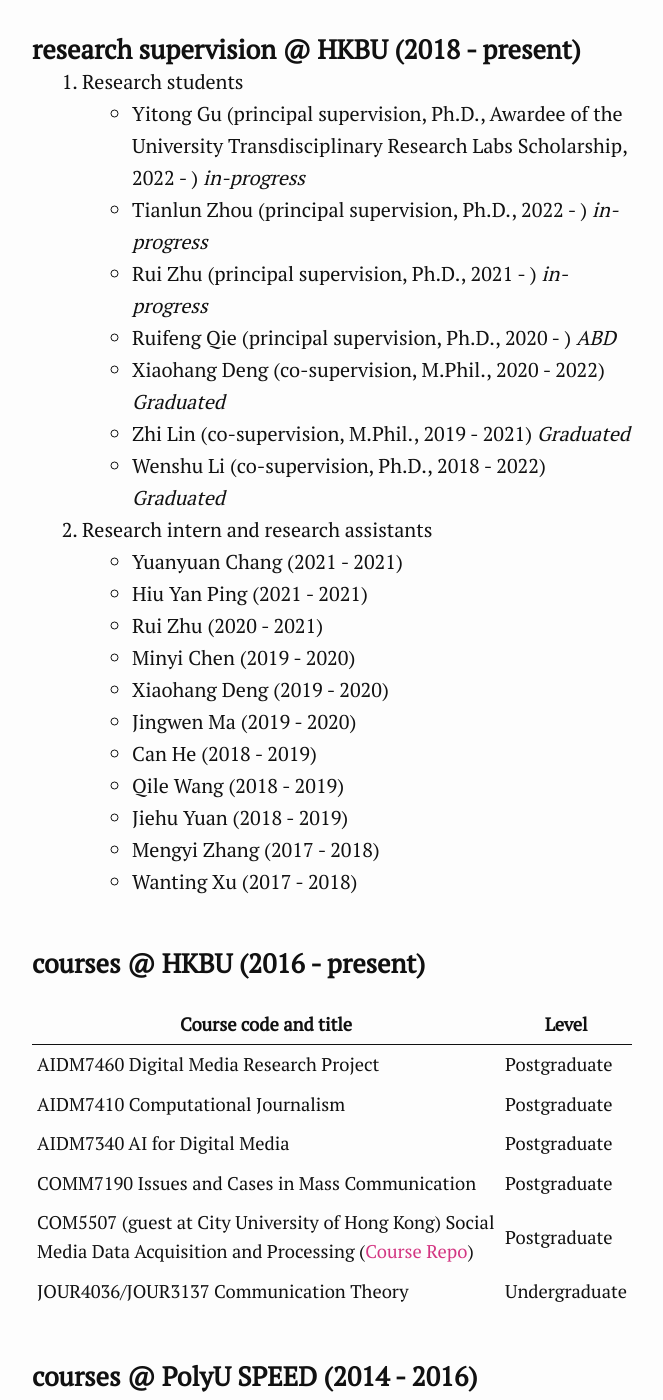
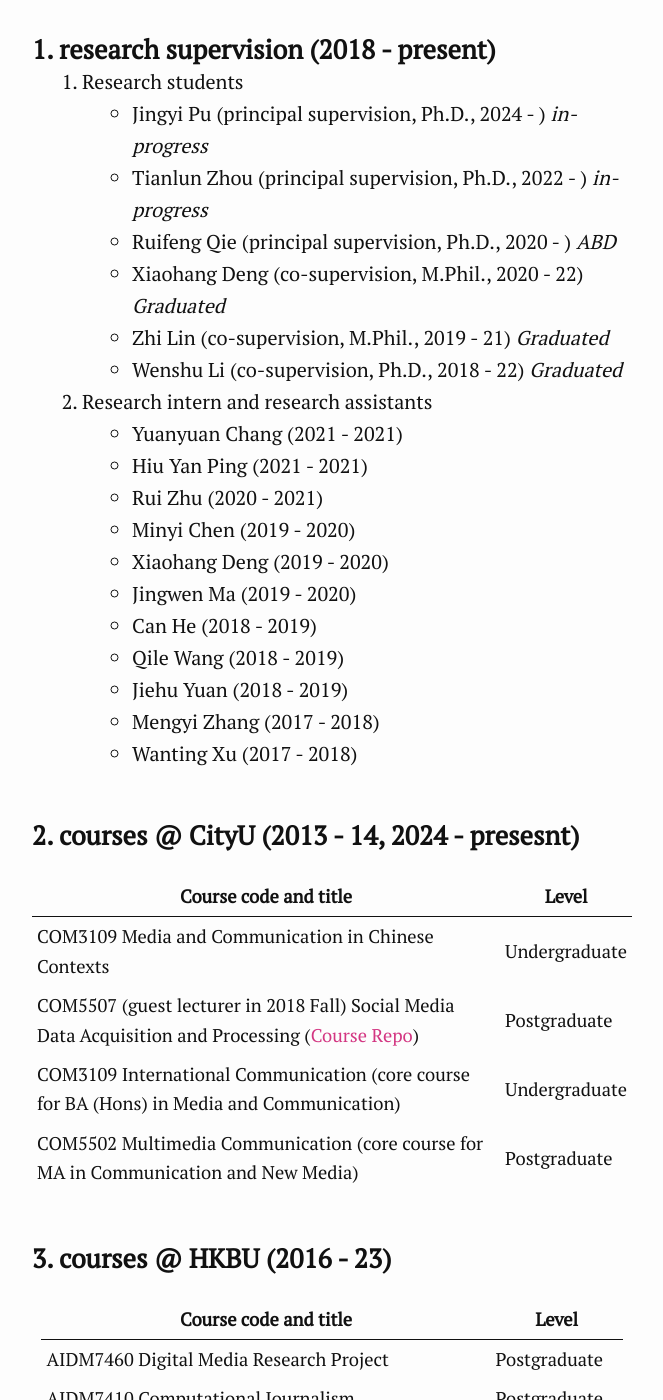
Before and after one commit to xzzhang2/xzzhang2.github.io, a Jekyll site: the page built from pages/teaching.md, in a window 1280 px wide and 1400 px high, scrolled down 758 px. Shown: the whole window, without its empty margins (308-971 px from the left). Built offline with Jekyll 4.4.1, drawn with Linux system fonts in a browser that asks for light colours; some of the changed text lies outside the part shown.

Commit message:
updating information

```diff
--- a/_config.yml
+++ b/_config.yml
@@ -15,7 +15,7 @@ email: xzzhang2@gmail.com
 curriculum:
   name: Curriculum Vitae
   url: assets/ZHANG_Xinzhi_CV_Feb2024.pdf
-shortbio: Dr. Xinzhi Zhang is a researcher on digital politics, digital journalism, AI policy and regulation, and computational social science.
+shortbio: Dr. Xinzhi Zhang is a researcher on digital journalism, political communication, AI policy and regulation, and computational social science.
 twitter_username: xin_zhi_zhang
 github_username: xzzhang2
 linkedin_username: xinzhi-zhang-0621a77b
--- a/pages/teaching.md
+++ b/pages/teaching.md
@@ -11,23 +11,22 @@ I am looking for PhD/Mphil students and research interns working for interdiscip
 ---
 
 <ul class="nav">
-    <li><a href="#hkbu_rds">research supervision @ HKBU (2018 - present)</a></li>
-    <li><a href="#hkbu_course">courses @ HKBU (2016 - present)</a></li>
-    <li><a href="#polyu_course">courses @ PolyU (2014 - 2016)</a></li>
-    <li><a href="#cityu_courese">courses @ CityU (2013 - 2014) </a></li>
+    <li><a href="#hkbu_rds">1. research supervision (2018 - present)</a></li>
+    <li><a href="#cityu_courese">2. courses @ CityU (2013, 2018, 2024 - present) </a></li>
+    <li><a href="#hkbu_course">3. courses @ HKBU (2016 - 23)</a></li>
+    <li><a href="#polyu_course">4. courses @ PolyU (2014 - 16)</a></li>
 </ul>
 
 
-### <a name="hkbu_rds"></a>research supervision @ HKBU (2018 - present)
+### <a name="hkbu_rds"></a>1. research supervision (2018 - present)
 
 1. Research students
- - Yitong Gu (principal supervision, Ph.D., Awardee of the University Transdisciplinary Research Labs Scholarship, 2022 - ) *in-progress*
+ - Jingyi Pu (principal supervision, Ph.D., 2024 - ) *in-progress*
  - Tianlun Zhou (principal supervision, Ph.D., 2022 - ) *in-progress*
- - Rui Zhu (principal supervision, Ph.D., 2021 - ) *in-progress*
  - Ruifeng Qie (principal supervision, Ph.D., 2020 - ) *ABD*
- - Xiaohang Deng (co-supervision, M.Phil., 2020 - 2022) *Graduated*
- - Zhi Lin (co-supervision, M.Phil., 2019 - 2021) *Graduated*
- - Wenshu Li (co-supervision, Ph.D., 2018 - 2022) *Graduated*
+ - Xiaohang Deng (co-supervision, M.Phil., 2020 - 22) *Graduated*
+ - Zhi Lin (co-supervision, M.Phil., 2019 - 21) *Graduated*
+ - Wenshu Li (co-supervision, Ph.D., 2018 - 22) *Graduated*
 
 2. Research intern and research assistants
  - Yuanyuan Chang (2021 - 2021)
@@ -43,7 +42,17 @@ I am looking for PhD/Mphil students and research interns working for interdiscip
  - Wanting Xu (2017 - 2018)
 
 
-### <a name="hkbu_course"></a>courses @ HKBU (2016 - present)
+### <a name="cityu_courese"></a>2. courses @ CityU (2013 - 14, 2024 - presesnt)
+
+|Course code and title | Level |
+|--- | --- |
+| COM3109 Media and Communication in Chinese Contexts | Undergraduate |
+| COM5507 (guest lecturer in 2018 Fall) Social Media Data Acquisition and Processing ([Course Repo](https://github.com/xzzhang2/201819A_cityu_com5507)) | Postgraduate |
+| COM3109 International Communication (core course for BA (Hons) in Media and Communication) | Undergraduate |
+| COM5502 Multimedia Communication (core course for MA in Communication and New Media) | Postgraduate |
+
+
+### <a name="hkbu_course"></a>3. courses @ HKBU (2016 - 23)
 
 |Course code and title | Level |
 | --- | --- |
@@ -51,26 +60,23 @@ I am looking for PhD/Mphil students and research interns working for interdiscip
 | AIDM7410 Computational Journalism | Postgraduate |
 | AIDM7340 AI for Digital Media | Postgraduate  |
 | COMM7190 Issues and Cases in Mass Communication | Postgraduate |
-| COM5507 (guest at City University of Hong Kong) Social Media Data Acquisition and Processing ([Course Repo](https://github.com/xzzhang2/201819A_cityu_com5507)) | Postgraduate |
 | JOUR4036/JOUR3137 Communication Theory | Undergraduate |
 
 
-### <a name="polyu_course"></a>courses @ PolyU SPEED (2014 - 2016)
+### <a name="polyu_course"></a>4. courses @ PolyU SPEED (2014 - 16)
 
-| Offering | Course code and title |
-|--- | --- |
-| 2014-16 | SPD4488 Integrated Study - Capstone Project for the BA (Hons) in Professional Communication Programme |
-| 2014-16 | SPD4458 Integrated Study - Capstone Project for the BA (Hons) in Marketing & Public Relations Programme |
-| 2015-16 | SPD4347 Languages, Cultures, and Communication |
-| 2014-16 | SPD2315 Films and Storytelling (subject leader) |
-| 2014-16 | SPD2314 Culture and Ways of Life (subject leader) |
-| 2014-16 | SPD2312 Contemporary China  |
-| 2014-16 | SPD2303 Introduction to Communication |
+| Course code and title (all at the undergraduate-level) |
+| --- |
+| SPD4488 Integrated Study - Capstone Project for the BA (Hons) in Professional Communication Programme |
+| SPD4458 Integrated Study - Capstone Project for the BA (Hons) in Marketing & Public Relations Programme |
+| SPD4347 Languages, Cultures, and Communication (subject leader) |
+| SPD2315 Films and Storytelling (subject leader) |
+| SPD2314 Culture and Ways of Life (subject leader) |
+| SPD2312 Contemporary China |
+| SPD2303 Introduction to Communication |
 
 
-### <a name="cityu_courese"></a>courses @ CityU (2013 - 2014)
+(updated: Apr 2024)
 
-| Offering | Course code and title |
-|--- | --- |
-| 2014 Spring | COM3109 International Communication (core course for BA (Hons) in Media and Communication) |
-| 2014 Spring | COM5502 Multimedia Communication (core course for MA in Communication and New Media) |
+
+--
--- a/pages/tutorials.md
+++ b/pages/tutorial.md
@@ -10,9 +10,22 @@
 
 ---
 
-### 1. keynote speeches and workshop speakers
+<ul class="nav">
+    <li><a href="#talks">1. invited talks</a></li>
+    <li><a href="#med_interviews">2. media interviews</a></li>
+    <li><a href="#commentaries"></a>3. news commentaries</li>
+</ul>
 
-- Jan 2021. Workshop participant. "Digital Media as Data and Methods". The Chinese University of Hong Kong Communication Visiting Scholar Program 2021. [Event page](http://www.com.cuhk.edu.hk/en-GB/research-m/visiting-scholar-programme/15-research-tc/1452-visiting-scholar-program-2021-tc).
+
+### <a name="talks"></a>invited talks at public research seminars
+
+- May 2024. Speaker for the research panel (invited), 2024 Macau International Communication Week. The Macau University of Science and Technology. [Event page](https://fa.must.edu.mo/id-14655/file/view/id-11391.pdf?locale=zh_MO).
+
+- Jun 2023. Panel member and discussant (invited), "Generative AI Insights: Conference Bridging Generative AI with Academia." The Chinese University of Hong Kong. [Event page](https://www.aiforeducation.net/gain2023).
+
+- Sep 2022. Talk at the departmental research seminar (invited), Department of Communication, University of California at Davis, the US.
+
+- Jan 2021. Talk at the Workshop (invited). "Digital Media as Data and Methods". The Chinese University of Hong Kong Communication Visiting Scholar Program 2021. [Event page](https://www.com.cuhk.edu.hk/research/visiting-scholar-program-2021/).
 
 - Sep 2020. Invited keynote speaker. The Computational Communication Research Forum, the 9th China National Conference on Social Media Processing (SMP), China. [Event page](https://smp2020.aconf.cn/computational_forum.html).
 
@@ -35,7 +48,22 @@
 - Sep 2017. Invited talk: *Innovation and Conformity in Music Reproduction: Exploring Contestants’ Co-Cover Networks in Music Reality Shows in mainland China and the U.S.* The 2nd Annual Conference on Digital Media Studies 26 –27 August, 2017, Beijing Normal University, Beijing, China.
 
 
-### 2. professional media contributions as news commentators
+### <a name="med_interviews"></a>media interviews
+
+- 23 May 2022. *Finding effective ways to debunk misinformation online.* Featured by the Hong Kong Baptist University News (HKBU News). [Link](https://www.hkbu.edu.hk/en/whats-new/discover-hkbu/2022/may-2022/0523-finding-effective-ways-to-debunk-misinformation-online.html).
+
+- 26 Apr 2022. *Getting the right information - Dr Zhang Xinzhi of the Department of Journalism recently conducted a study on the rumour-clarification and debunking practices of the public sector.* Featured by the Hong Kong Baptist University News (HKBU News). [Link](https://bunews.hkbu.edu.hk/news/knowledge/getting-the-right-information).
+
+- 3 June 2021. *Zhang Xinzhi: Communication in the Age of Information Disorder* Interviewed as the Transdisciplinary Research Highlights of Hong Kong Baptist University. [Link](https://interdisciplinary-research.hkbu.edu.hk/news/zhang-xinzhi-communication-in-the-age-of-information-disorder).
+
+- 13 Aug 2021. *Communication students win the national data mining competition.* Featured by the Hong Kong Baptist University News (HKBU News) as a team coach, leading a team of five postgraduate students from the School of Communication who won the national championship, and therefore the first prize, in the China National Third Communication Data Mining Competition. [Link](https://bunews.hkbu.edu.hk/news/people/communication-students-win-the-national-data-mining-competition).
+
+- 8 Jun 2021. *Alibaba-Xinhua venture makes the news for video-hungry Chinese* Interviewed by the *Nikkei Asia*. [Link](https://asia.nikkei.com/Business/Media-Entertainment/Alibaba-Xinhua-venture-makes-the-news-for-video-hungry-Chinese).
+
+- 9 May 2019. *Techniques and awareness: Journalists of the future*. Interviewed by the *China Daily* on the data journalism education in Hong Kong.
+
+
+### <a name="commentaries"></a>news commentaries
 
 1.	**Zhang, X**. (2014). “Who is the singer?” A social network analysis on the song covering network of the Chinese TV Reality Show “I am the Singer”). Media Digest [Hong Kong: Radio Television Hong Kong], 2014(4). Full text: http://rthk.hk/mediadigest/20140417_76_123107.html. [張昕之 (2014)。〈誰是歌手？對內地電視選秀節目《我是歌手》競演翻唱曲目的社會網絡分析〉。 香港電台《傳媒透視》，2014年第4期]
 
@@ -54,3 +82,9 @@
 11.	**Zhang, X**. (2009). On the citizen journalism during the “Aug. 8th” Typhoon & Flood Disaster in Taiwan. Media Digest [Hong Kong: Radio Television Hong Kong], 2009(9), 10-11. Full text: http://rthk.hk/mediadigest/20090915_76_122370.html. [張昕之 (2009)。〈風雨同舟．守衛家園—試析台灣公民媒體對「八八水災」的報導〉。 香港電台《傳媒透視》，2009年第9期, 頁10-11]
 
 12.	**Zhang, X**. (2009). The media coverage of “Green Dam” software incident in mainland China. Media Digest [Hong Kong: Radio Television Hong Kong], 2009(7), 4-5. Full text: http://rthk.hk/mediadigest/20090715_76_122313.html. [張昕之 (2009)。〈中國內地「綠壩」軟體風波始末：從官方到民眾—七大主角的網路媒介話語博弈〉。 香港電台《傳媒透視》，2009年第7期，頁4-5]
+
+
+(updated: Apr 2024)
+
+
+--
```
Also changed, not shown: other parts of pages/tutorial.md (+3 -3 lines), index.md (+1 -1 lines), pages/Chinese.md (+5 -3 lines), 3 other files.
